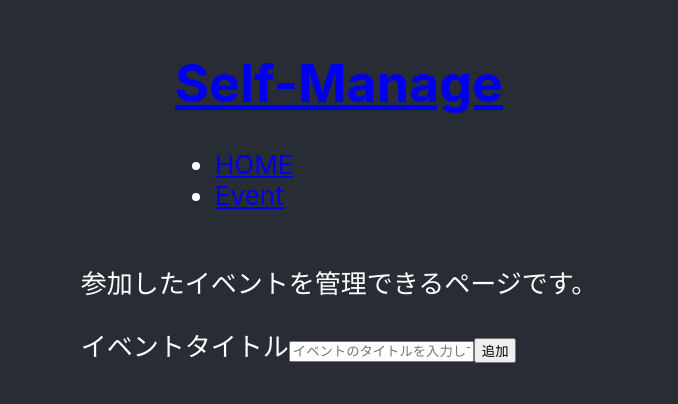
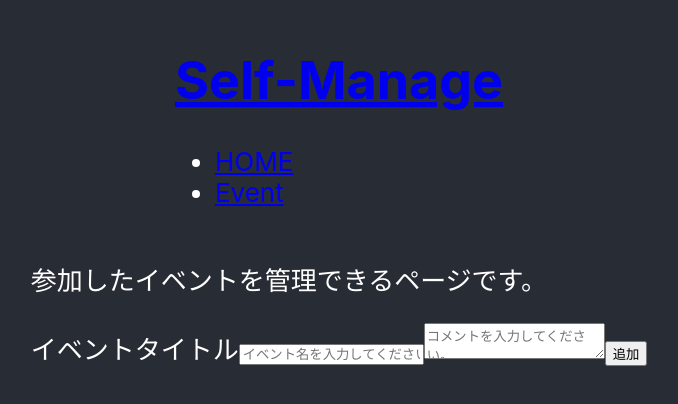
Before and after one commit to azufb/self-manage-app, a React (Create React App) app: page /Event in a window 1280 px wide. Shown: the part 210-614 px from the top of the page, without its empty margins (301-979 px from the left). Built offline with nearby package versions, Linux system fonts and the light colour scheme.

Commit message:
comment機能追加、idを1番始まりに変更

```diff
--- a/src/components/Event.js
+++ b/src/components/Event.js
@@ -17,7 +17,8 @@ const Event = ({event}) => {
   return (
     <tr>
       <td>{event.id}</td>
-      <td>{event.title}</td>
+      <td>{event.name}</td>
+      <td>{event.comment}</td>
       <td>
         <button type="button" onClick={handleDeleteEvent}>削除</button>
       </td>
--- a/src/components/EventForm.js
+++ b/src/components/EventForm.js
@@ -4,23 +4,27 @@ import AppContext from "../contexts/AppContext";
 
 const EventForm = () => {
   const { dispatch } = useContext(AppContext); // contextから、dispatchを受け取る。
-  const [title, setTitle] = useState("");
+  const [name, setName] = useState("");
+  const [comment, setComment] = useState("");
 
   const handleAddEvent = (e) => {
     e.preventDefault();
 
     dispatch({
       type: ADD_EVENT,
-      title
+      name,
+      comment
     });
 
-    setTitle("")
+    setName("");
+    setComment("");
   }
   return (
     <div>
       <form>
         <label htmlFor="titleForm">イベントタイトル</label>
-        <input type="text" id="titleForm" value={title} onChange={(e) => setTitle(e.target.value)} placeholder="イベントのタイトルを入力してください。" />
+        <input type="text" id="titleForm" value={name} onChange={(e) => setName(e.target.value)} placeholder="イベント名を入力してください。" />
+        <textarea value={comment} onChange={(e) => setComment(e.target.value)} placeholder="コメントを入力してください。" />
         <button onClick={handleAddEvent}>追加</button>
       </form>
     </div>
--- a/src/reducers/events.js
+++ b/src/reducers/events.js
@@ -4,9 +4,9 @@ const events = (state = [], action) => {
   switch (action.type) {
     // イベントを追加する
     case (ADD_EVENT):
-      const event = { title: action.title };
+      const event = { name: action.name, comment: action.comment };
       const length = state.length;
-      const id  = length === 0 ? 0 : state[length -1].id + 1;
+      const id  = length === 0 ? 1 : state[length -1].id + 1;
       return [...state, { id, ...event }];
 
     // イベントを削除する
```
